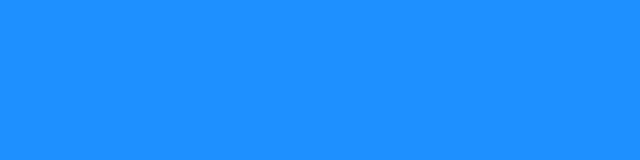
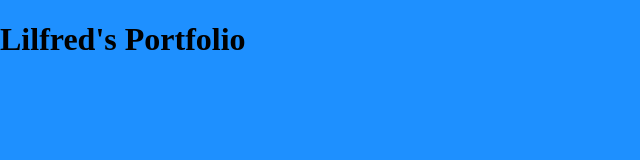
Before and after one commit to FredyD3v/portfolio, a plain HTML site: page index.html in a window 1280 px wide. Shown: the whole page, without its empty margins (0-640 px from the left). Drawn offline with Linux system fonts and the light colour scheme.

Commit message:
Lilfr3d Header

```diff
--- a/index.html
+++ b/index.html
@@ -13,6 +13,7 @@
     <link rel="stylesheet" href="style.css">
 </head>
 <body>
+    <h1>Lilfred's Portfolio</h1>
     <!-- Script -->
     <script src="script.js"></script>
 
```
